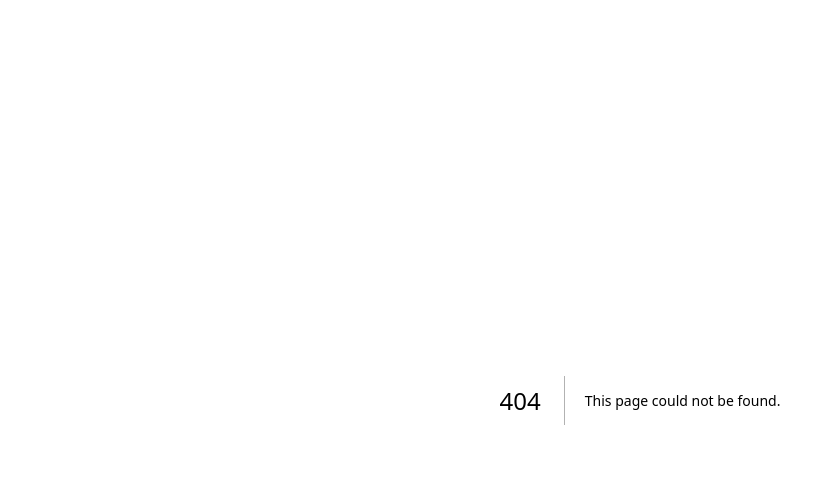
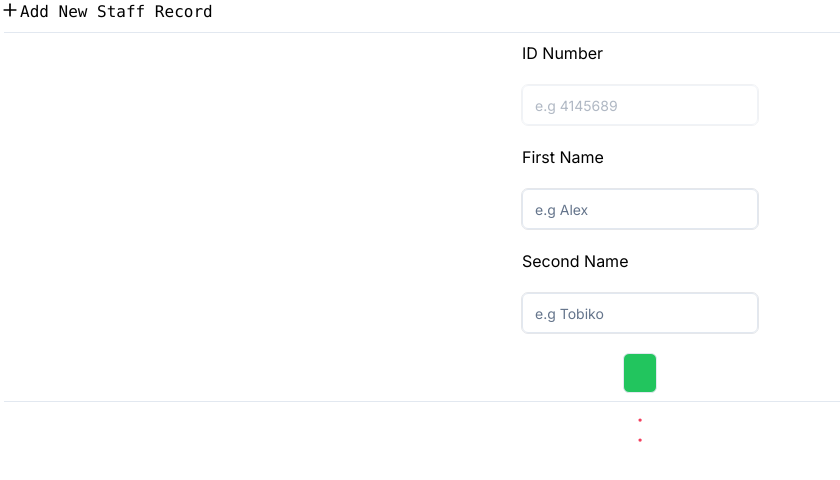
Before and after one commit to code-briomar/san-code, a Next.js app: page /students/none_busherian in a window 1280 px wide. Before the commit this address had no page. Shown: the top 480 px of the page, without its empty margins (0-840 px from the left). Built offline with nearby package versions, Linux system fonts and the light colour scheme.

Commit message:
feature : non_busherian pages

```diff
--- /dev/null
+++ b/src/app/students/none_busherian/layout.js
@@ -0,0 +1,17 @@
+import { Inter } from "next/font/google";
+import "../../globals.css";
+
+const inter = Inter({ subsets: ["latin"] });
+
+export const metadata = {
+  title: "sanCode | Students",
+  description: "Manage student health records",
+};
+
+export default function NonBusherianPageLayout({ children }) {
+  return (
+    <html lang="en">
+      <body className={inter.className}>{children}</body>
+    </html>
+  );
+}
--- /dev/null
+++ b/src/app/students/none_busherian/page.js
@@ -0,0 +1,138 @@
+import { Button } from "@/components/ui/button";
+import { Input } from "@/components/ui/input";
+import { Separator } from "@/components/ui/separator";
+import { useFormik } from "formik";
+import * as Yup from "yup";
+import { Dot, Plus } from "lucide-react";
+import React from "react";
+
+const NonBusherian = () => {
+  // const formik_new_staff_record = useFormik({
+  //   enableReinitialize: true,
+  //   initialValues: {
+  //     id_number: idNo,
+  //     fName: "",
+  //     sName: "",
+  //   },
+  //   validationSchema: Yup.object({
+  //     fName: Yup.string().required("Temperature Reading is required"),
+  //     sName: Yup.string().required("Staff member complain required"),
+  //   }),
+  //   onSubmit: async (values, formikHelpers) => {
+  //     setLoading(true);
+  //     // Fetch Staff data with the provided admission number
+  //     const staff_data = await createNewStaffRecord(
+  //       values.id_number,
+  //       values.fName,
+  //       values.sName
+  //     );
+
+  //     if (staff_data?.status === null || staff_data?.status === undefined) {
+  //       toast.error(
+  //         "Problem inserting this staff member to the system. Please try again later."
+  //       );
+  //       setLoading(false);
+  //       formikHelpers.resetForm();
+  //       return;
+  //     }
+
+  //     if (devMode) console.log(staff_data);
+  //     setTimeout(() => {
+  //       toast.success("Staff member has been added to the system.");
+  //       setLoading(false);
+  //       setAddNewStaffRecord(false);
+  //     }, 1000);
+  //   },
+  // });
+  return (
+    <>
+      <span className="font-mono text-xs md:text-base flex space-x-2 text-center">
+        <Plus className="w-5 h-5" />
+        {"Add New Staff Record"}
+      </span>
+      <div className="flex flex-col justify-center items-center px-1">
+        <Separator className={"m-2"} />
+        <div className="">
+          <label forname={"id_number"} className={"text-xs md:text-base"}>
+            ID Number
+          </label>
+          <Input
+            name={"id_number"}
+            // value={idNo}
+            disabled
+            type="text"
+            placeholder="e.g 4145689"
+            className="my-5 outline outline-gray-200 outline-[1px] focus:outline-red-500"
+            // onChange={formik_new_staff_record.handleChange}
+          />
+        </div>
+        <div className="">
+          <label forname={"temp_reading"} className={"text-xs md:text-base"}>
+            First Name
+          </label>
+          <Input
+            name={"fName"}
+            // value={formik_new_staff_record.values.fName}
+            type="text"
+            placeholder="e.g Alex"
+            className="my-5 outline outline-gray-200 outline-[1px] focus:outline-red-500"
+            // onChange={formik_new_staff_record.handleChange}
+          />
+        </div>
+        <div className="">
+          <label forname={"complain"} className={"text-xs md:text-base"}>
+            Second Name
+          </label>
+          <Input
+            name={"sName"}
+            // value={formik_new_staff_record.values.sName}
+            type="text"
+            placeholder="e.g Tobiko"
+            className="my-5 outline outline-gray-200 outline-[1px] focus:outline-red-500"
+            // onChange={formik_new_staff_record.handleChange}
+          />
+        </div>
+        <Button
+          variant="outline"
+          className={
+            "flex space-x-1 items-center justify-center bg-green-500 text-white"
+          }
+          type="button"
+          // onClick={formik_new_staff_record.handleSubmit}
+          // disabled={!formik_new_staff_record.isValid}
+        >
+          {/* {loading && <LucideLoader className="w-6 h-6 animate-spin" />}
+          {!loading && (
+            <>
+              <span>Submit</span>
+              <span>
+                <ArrowRight className="w-3 h-4" />
+              </span>
+            </>
+          )} */}
+        </Button>
+        <Separator className={"m-2"} />
+        <div>
+          {/* {formik_new_staff_record?.errors?.fName && ( */}
+          <div className={"flex text-sm text-rose-500"}>
+            <p className={"flex items-center"}>
+              <Dot className={"w-5 h-5"} />
+              {/* {formik_new_staff_record?.errors?.fName} */}
+            </p>
+          </div>
+          {/* )} */}
+          {/* {formik_new_staff_record?.errors?.sName && ( */}
+          <div className={"flex text-sm text-rose-500"}>
+            <p className={"flex items-center"}>
+              <Dot className={"w-5 h-5"} />
+              {/* {formik_new_staff_record?.errors?.sName} */}
+            </p>
+          </div>
+          {/* )} */}
+        </div>
+      </div>
+    </>
+  );
+};
+
+export default NonBusherian;
--- a/src/app/students/page.js
+++ b/src/app/students/page.js
@@ -195,14 +195,30 @@ export default function Students() {
                     )}
                   </Button>
                 </div>
+                <div className="flex space-x-10 mt-10">
                   <Link
                     href={"/view_summary"}
                     target="_blank"
-                  className={"text-[#039be5] underline flex gap-2 items-center"}
+                    className={
+                      "text-[#039be5] underline flex gap-2 items-center"
+                    }
                   >
                     {"View Summary"}
                     <ArrowUpRightFromSquare className={"w-5 h-5"} />
                   </Link>
+
+                  <Link
+                    href={"/students/non_busherian"}
+                    target="_blank"
+                    className={
+                      "text-[#039be5] underline flex gap-2 items-center"
+                    }
+                  >
+                    {/* Entry for student who isn't a busherian */}
+                    {"Non-Busherian"}
+                    <ArrowUpRightFromSquare className={"w-5 h-5"} />
+                  </Link>
+                </div>
               </>
             )}
 
```
Lines whose indentation alone changed are shown as unchanged.
